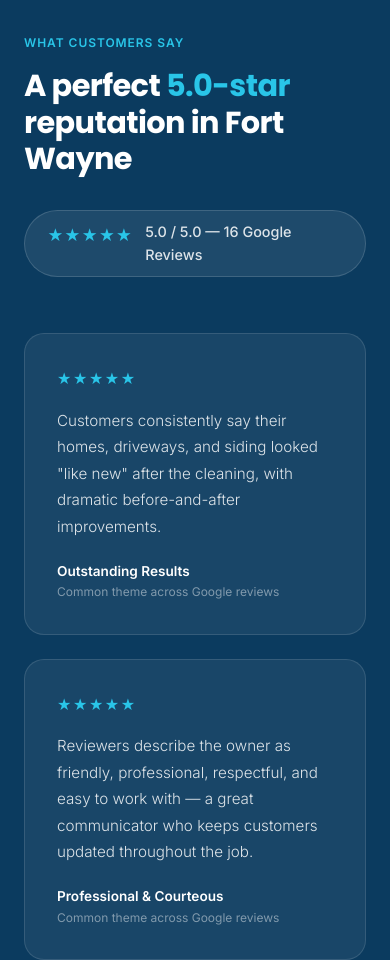
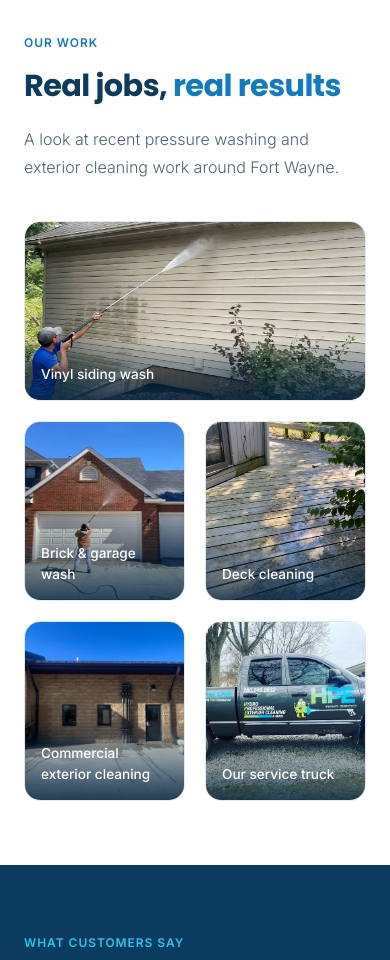
Before and after one commit to cooperdroutsong/hydro-professional-exterior-cleaning, a plain HTML site: page index.html in a window 390 px wide. Shown: the part 4260-5220 px from the top of the page. Drawn offline with Linux system fonts and the light colour scheme.

Commit message:
Add real job photo gallery using client-provided photos
Includes house siding wash, deck cleaning, brick garage wash, a commercial building, and the branded service truck. Hero section now uses one of the photos as a background.

```diff
--- a/index.html
+++ b/index.html
@@ -85,9 +85,21 @@
     background: linear-gradient(160deg, var(--deep) 0%, var(--navy) 55%, var(--blue) 130%);
     position: relative;
   }
+  .hero-bg-photo {
+    position: absolute; inset: 0; z-index: 0;
+  }
+  .hero-bg-photo img {
+    width: 100%; height: 100%; object-fit: cover; object-position: center 30%;
+    opacity: 0.28; filter: saturate(1.1);
+  }
+  .hero-bg-photo::after {
+    content: '';
+    position: absolute; inset: 0;
+    background: linear-gradient(100deg, var(--deep) 25%, rgba(5,38,66,0.55) 60%, rgba(14,124,196,0.35) 100%);
+  }
   .hero::after {
     content: '';
-    position: absolute; inset: 0;
+    position: absolute; inset: 0; z-index: 0;
     background:
       radial-gradient(circle at 85% 20%, rgba(41,197,232,0.25), transparent 45%),
       radial-gradient(circle at 15% 85%, rgba(79,182,235,0.18), transparent 40%);
@@ -320,6 +332,33 @@
   .service-list { margin-top: 0.9rem; list-style: none; display: flex; flex-direction: column; gap: 0.35rem; }
   .service-list li { font-size: 0.85rem; color: var(--ink-muted); padding-left: 1.1rem; position: relative; }
   .service-list li::before { content: '—'; position: absolute; left: 0; color: var(--blue); }
+
+  /* ── GALLERY ── */
+  .gallery { background: var(--white); }
+  .gallery-grid {
+    margin-top: 2.5rem;
+    display: grid;
+    grid-template-columns: repeat(3, 1fr);
+    grid-auto-rows: 260px;
+    gap: 1.25rem;
+  }
+  .gallery-item {
+    position: relative;
+    border-radius: 16px;
+    overflow: hidden;
+    border: 1px solid var(--border);
+  }
+  .gallery-item:first-child { grid-column: span 2; grid-row: span 2; }
+  .gallery-item img { width: 100%; height: 100%; object-fit: cover; display: block; transition: transform 0.4s ease; }
+  .gallery-item:hover img { transform: scale(1.05); }
+  .gallery-item figcaption {
+    position: absolute; left: 0; right: 0; bottom: 0;
+    background: linear-gradient(0deg, rgba(5,38,66,0.85), transparent);
+    color: var(--white);
+    font-size: 0.85rem;
+    font-weight: 500;
+    padding: 1.5rem 1rem 0.85rem;
+  }
 
   /* ── REVIEWS ── */
   .testimonials { background: var(--navy); color: var(--white); }
@@ -588,6 +627,8 @@
     .hero-left { padding: 5rem 1.5rem 2rem; }
     section { padding: 4rem 1.5rem; }
     .services-grid, .reviews-grid, .why-grid { grid-template-columns: 1fr; }
+    .gallery-grid { grid-template-columns: 1fr 1fr; grid-auto-rows: 180px; }
+    .gallery-item:first-child { grid-column: span 2; grid-row: span 1; }
     .process-inner, .faq-inner, .cta-inner { grid-template-columns: 1fr; gap: 3rem; }
     .footer-top { grid-template-columns: 1fr; gap: 2rem; }
     .hero-stats { gap: 1.5rem; }
@@ -601,6 +642,7 @@
   <a href="#home" class="nav-logo">Hydro <span>Professional</span></a>
   <ul class="nav-links">
     <li><a href="#services">Services</a></li>
+    <li><a href="#gallery">Gallery</a></li>
     <li><a href="#reviews">Reviews</a></li>
     <li><a href="#why">Why Us</a></li>
     <li><a href="#faq">FAQ</a></li>
@@ -610,6 +652,7 @@
 
 <!-- HERO -->
 <section class="hero" id="home">
+  <div class="hero-bg-photo"><img src="images/house-siding-wash.png" alt="Hydro Professional Exterior Cleaning technician pressure washing vinyl siding in Fort Wayne, IN"></div>
   <div class="hero-left">
     <div class="hero-tag">5.0 Stars · 16 Google Reviews</div>
     <h1 class="hero-h1">Fort Wayne's <span>Perfectly Rated</span> Exterior Cleaning Pros</h1>
@@ -736,6 +779,35 @@
         <li>General property restoration</li>
       </ul>
     </div>
+  </div>
+</section>
+
+<!-- GALLERY -->
+<section class="gallery reveal" id="gallery">
+  <span class="section-tag">Our Work</span>
+  <h2 class="section-h2">Real jobs, <span>real results</span></h2>
+  <p class="section-sub">A look at recent pressure washing and exterior cleaning work around Fort Wayne.</p>
+  <div class="gallery-grid">
+    <figure class="gallery-item">
+      <img src="images/house-siding-wash.png" alt="Pressure washing vinyl siding on a Fort Wayne home">
+      <figcaption>Vinyl siding wash</figcaption>
+    </figure>
+    <figure class="gallery-item">
+      <img src="images/brick-garage-wash.png" alt="Pressure washing a brick garage and driveway">
+      <figcaption>Brick & garage wash</figcaption>
+    </figure>
+    <figure class="gallery-item">
+      <img src="images/deck-cleaning.png" alt="Wood deck cleaning before and after">
+      <figcaption>Deck cleaning</figcaption>
+    </figure>
+    <figure class="gallery-item">
+      <img src="images/commercial-building.png" alt="Commercial building exterior cleaning">
+      <figcaption>Commercial exterior cleaning</figcaption>
+    </figure>
+    <figure class="gallery-item">
+      <img src="images/service-truck.png" alt="Hydro Professional Exterior Cleaning & More service truck">
+      <figcaption>Our service truck</figcaption>
+    </figure>
   </div>
 </section>
 
```
Also changed, not shown: .claude/launch.json (added), .wrangler/cache/pages.json (added), .wrangler/cache/wrangler-account.json (added), images/brick-garage-wash.png (added), images/commercial-building.png (added), images/deck-cleaning.png (added), images/house-siding-wash.png (added), images/service-truck.png (added).
